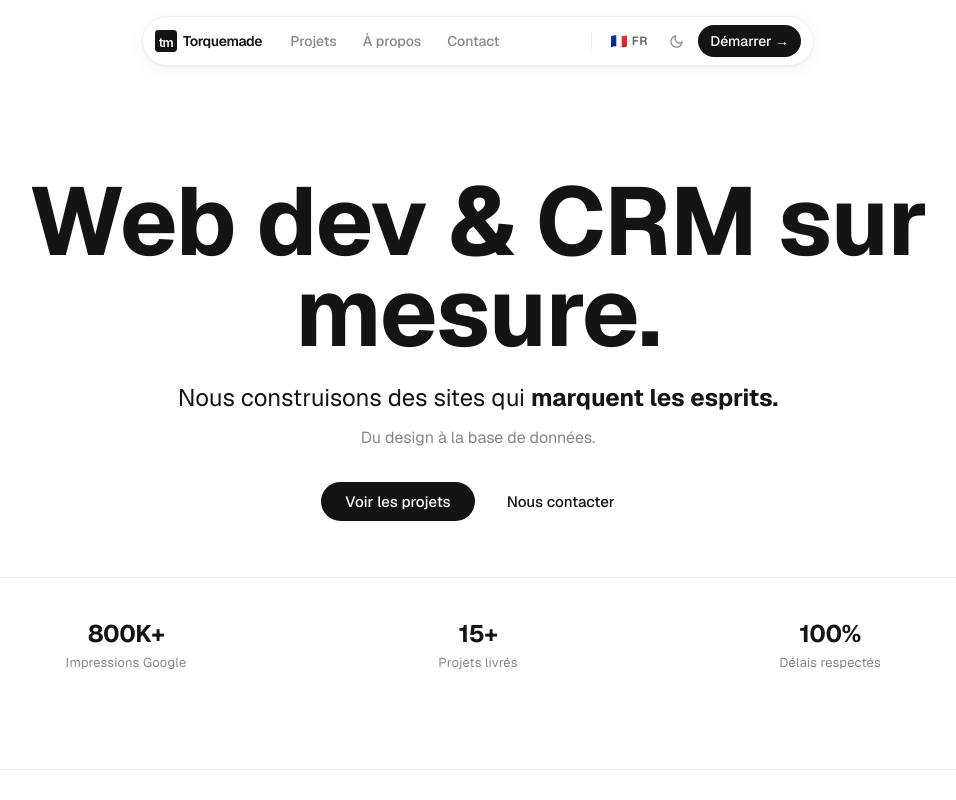
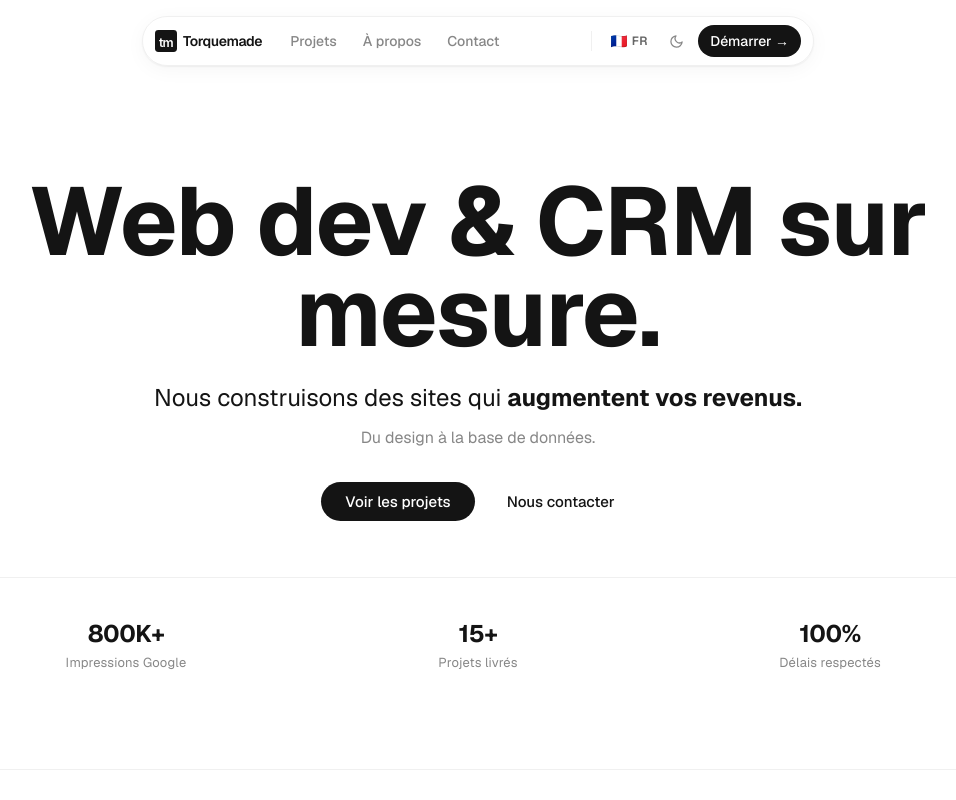
Before and after one commit to loanrmb/torquemade-v2, a Next.js app: page / in a window 1280 px wide. Shown: the top 800 px of the page, without its empty margins (162-1118 px from the left). Built offline with nearby package versions, Linux system fonts and the light colour scheme.

Commit message:
Update rotating-text.tsx

```diff
--- a/components/rotating-text.tsx
+++ b/components/rotating-text.tsx
@@ -40,7 +40,7 @@ export function RotatingHero({ lang }: { lang: 'fr' | 'en' }) {
         setVisible(true)
       }, 200)
       return () => clearTimeout(timeout)
-    }, 2000)
+    }, 3000)
     return () => clearInterval(interval)
   }, [words.length])
 
```
